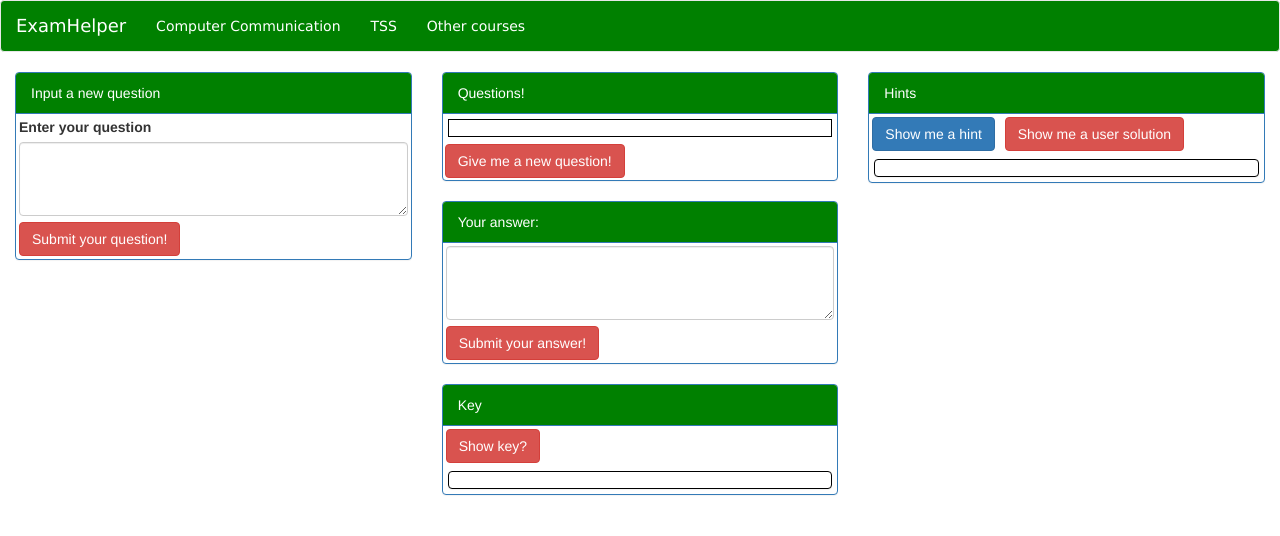
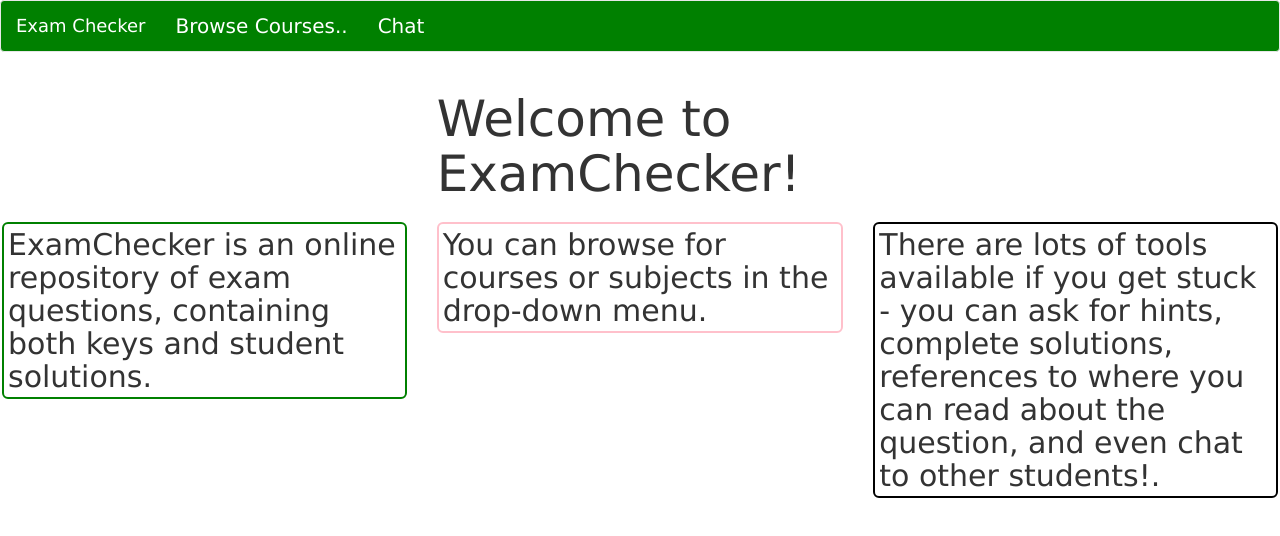
Before and after one commit to cjesper/DataKommen, a plain HTML site: page web/index.html in a window 1280 px wide. Drawn offline with nearby package versions, Linux system fonts and the light colour scheme.

Commit message:
Updated frontend design

```diff
--- a/web/css/main.css
+++ b/web/css/main.css
@@ -1,14 +1,19 @@
 #topNavbar {
     background-color: green;
     font-family: verdana;
+    font-size: 20px;
 }
 
 #navBarContent {
     font-color: white;
 }
-#welcomeText {
-    font-size: 30px;
+#welcomeMessage{
+    font-size: 50px;
     font-family: verdana
+}
+
+#contentRow {
+    display:none;
 }
 .nav a {
     color: white !important;
@@ -35,9 +40,54 @@
     margin: 3px;
 }
 
+#infoRepository {
+}
+
+.infoAboutTool {
+    font-family: verdana;
+    margin: 2px;
+    padding:2px;
+}
+
 .form-group {
     margin: 3px;
 }
 #requestNewQuestionButton {
     margin: 2px;
 }
+
+#infoBrowseDiv {
+    border: 2px solid pink;
+}
+
+#infoRepoDiv {
+    margin-left: 2px;
+    border: 2px solid green;
+}
+
+#infoChatDiv {
+    margin-right: 2px;
+    border: 2px solid black;
+}
+
+.img-rounded {
+}
+div.slide-left {
+  width:100%;
+  overflow:hidden;
+}
+div.slide-left h1 {
+  animation: slide-left 5s;
+}
+
+@keyframes slide-left {
+  from {
+    margin-left: 100%;
+    width: 300%;
+  }
+
+  to {
+    margin-left: 0%;
+    width: 100%;
+  }
+}
--- a/web/index.html
+++ b/web/index.html
@@ -1,4 +1,4 @@
-<!DOCTYPE html>
+</div>
 
 <meta http-equiv="content-type" content="text/html" charset="ISO-8859-1" />
 <!-- MAIN PAGE -->
@@ -14,19 +14,54 @@
         <nav id="topNavbar" class="navbar navbar-default">
           <div class="container-fluid">
             <div class="navbar-header">
-              <a id="examHelperBrand" class="navbar-brand" href="#">ExamHelper</a>
+              <a id="examHelperBrand" class="navbar-brand" href="#">Exam Checker</a>
             </div>
             <ul id="navBarContent"class="nav navbar-nav">
-              <li><a href="#">Computer Communication</a></li>
-              <li><a href="#">TSS</a></li>
-              <li><a href="#">Other courses</a></li>
+              <li><a href="#">Browse Courses..</a></li>
+              <li><a href="#">Chat</a></li>
+              <li><a href="#"></a></li>
             </ul>
           </div>
         </nav>
 
     </head>
         <body>
-            <div class="row">
+        <!-- Welcome Row -->
+                <div class="row">
+                <div class="col-lg-4"></div>
+                <div class="col-lg-4">
+                    <div class="slide-left">
+                                <h1 id="welcomeMessage">Welcome to ExamChecker!<h1>
+                        </div>
+                </div>
+                <div class="col-lg-4"></div>
+
+            </div>
+            <div class="row" id="infoRow">
+                <div class="col-lg-4">
+                        <div id="infoRepoDiv" class="img-rounded">
+                                <h2 class="infoAboutTool" id="infoRepository">ExamChecker is an online repository of exam questions,
+                                    containing both keys and student solutions.</h2>
+                            </div>
+                </div>
+                <div class="col-lg-4">
+                        <div id="infoBrowseDiv" class="img-rounded">
+                                <h2 class="infoAboutTool" id="infoBrowse">You can browse for courses or subjects in the drop-down menu.
+                                    </h2>
+                            </div>
+                </div>
+                <div class="col-lg-4">
+                         <div id="infoChatDiv" class="img-rounded">
+                                <h2 class="infoAboutTool" id="infoChat">There are lots of tools available if you get stuck - you can ask for hints, complete solutions, references to where you can read about the question, and even chat to other students!.
+                                    </h2>
+                            </div>
+                    </div>
+                <div>
+                </div>
+            </div>
+
+            <!--Specific Row -->
+            <div class="row" id="contentRow">
                 <div class="container-fluid">
 
                     <!-- NEW QUESTION -->
@@ -34,9 +69,11 @@
                             <div id="newQuestionPanel" class="panel panel-primary">
                             <div class="panel-heading">Input a new question</div>
                                     <div class="form-group">
-                                    <label for="newQuestionArea">Enter your question</label>
-                                    <textarea class="form-control" id="newQuestionArea" rows="3"></textarea>
-                                </div>
+                                            <label for"questionSubject">Enter the subject</label>
+                                            <textarea class="form-control" id="newQuestionArea" rows="3"></textarea>
+                                        <label for="newQuestionArea">Enter your question</label>
+                                        <textarea class="form-control" id="newQuestionArea" rows="3"></textarea>
+                                    </div>
                                     <div class="button-group">
                                         <button id="sendQuestionButton" type="button" onClick="return sendNewQuestion(this)" class="btn btn-danger">Submit your question!</button>
                                     </div>
--- a/web/js/backend.js
+++ b/web/js/backend.js
@@ -10,6 +10,7 @@ var Schema = mongoose.Schema;
 /* Set up connection to autobahn and mongoDB */
 var connection = new autobahn.Connection({url: 'ws://127.0.0.1:8080/ws', realm: 'realm1'});
 mongoose.connect('mongodb://localhost/ExamChecker');
+// @flow
 
 /* Autobahn on-connect */
 connection.onopen = function (session) {
--- a/web/js/frontend.js
+++ b/web/js/frontend.js
@@ -2,6 +2,7 @@
 
 /*
     ExamChecker frontend
+    Handles hash_change and subscriptions
     Jesper Carlsson, 2017
 */
 var wsuri = "ws://localhost:8080/ws";
@@ -32,20 +33,18 @@ connection.onopen = function (session, details) {
     );
 }
 
+/* Hash - used to control everything*/
+var hash = location.href.split('#')[1];
+
 /* Display new question when we get it from backend */
-on_new_question_from_backend = function (questionData) {
+var on_new_question_from_backend = function (questionData) {
     console.log("Recieved a new question for display");
     var newQuestion = questionData[0].content;
-    theQuestion.innerHTML = newQuestion;
+    document.getElementById('theQuestion').innerHTML = newQuestion;
 }
 
 /* Display answer when we get it from backend */
-on_answer_from_backend = function (answerData) {
+var on_answer_from_backend = function (answerData) {
     console.log("Recieved an answer!");
     console.log(answerData);
 }
-
-
-
-/* Open the connection */
-connection.open();
--- a/web/js/interaction.js
+++ b/web/js/interaction.js
@@ -1,3 +1,5 @@
+// @flow
+
 /*
  * Interaction (buttons and other things)
  * for ExamChecker
@@ -5,7 +7,7 @@
 */
 
 /* Send new question to backend */
-sendNewQuestion = function (button) {
+var sendNewQuestion = function (button) {
     var questionString = document.getElementById("newQuestionArea").value;
     console.log(questionString);
     connection.session.publish('on_new_question', [questionString]);
@@ -13,7 +15,7 @@ sendNewQuestion = function (button) {
 }
 
 /* Request a new question from the backend */
-requestNewQuestion = function (button) {
+var requestNewQuestion = function (button) {
     connection.session.publish('on_question_request', []);
     console.log("Requested a question");
 }
```
Also changed, not shown: examchecker/package.json (added, +10 -0 lines), 2 other files.
